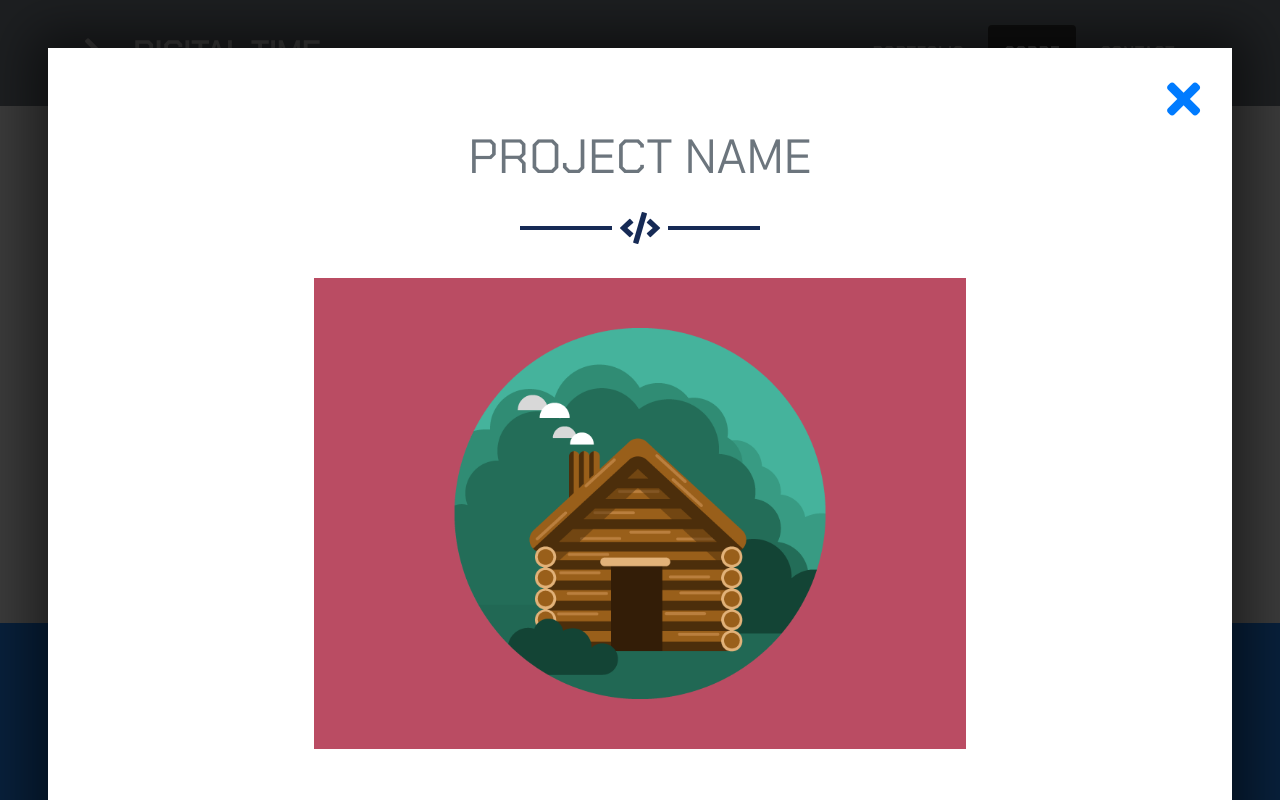
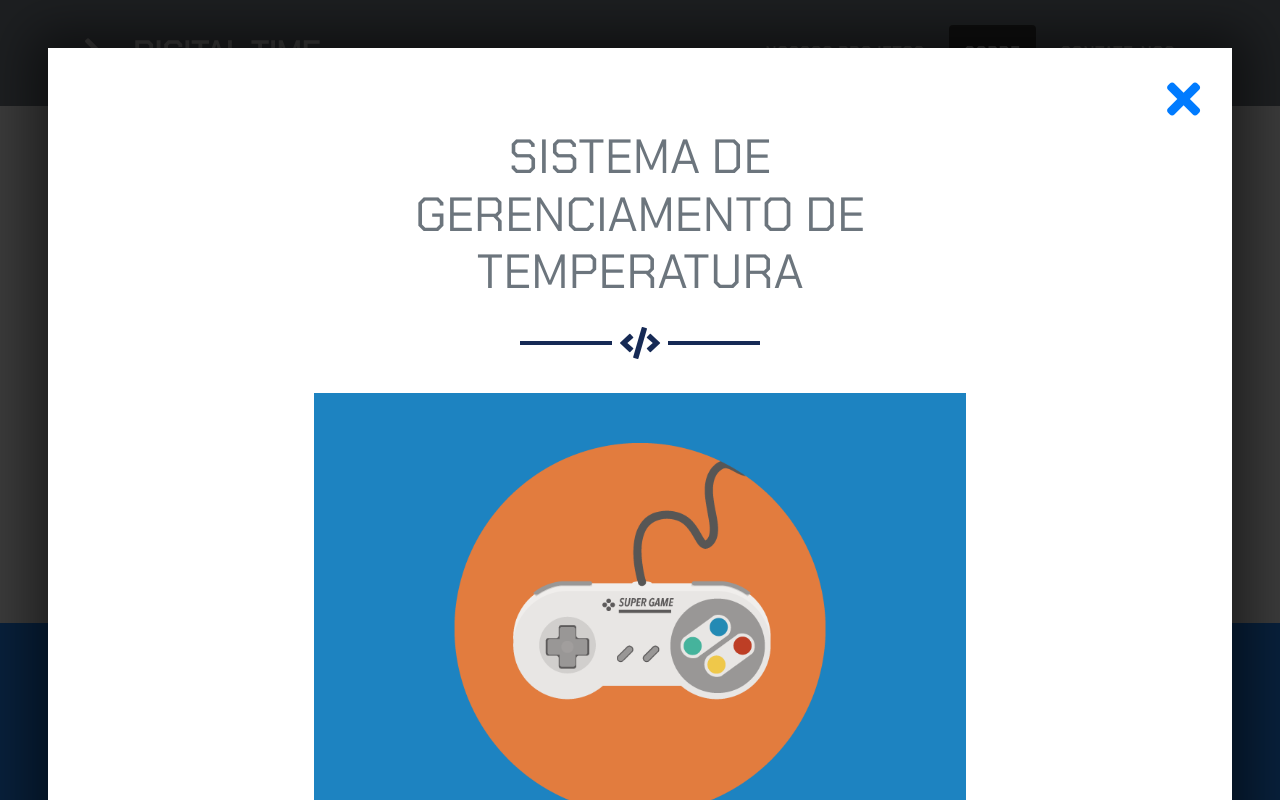
Before and after one commit to ZoeiroVader/Digital-Time, a website with bundled scripts: page Site Institucional/index.html in a window 1280 px wide. Both pictures are taken after a click on the link 260 px from the left and 1137 px from the top of the page. Shown: the part 737-1537 px from the top of the page. Built offline with nearby package versions, Linux system fonts and the light colour scheme; a web font is replaced by a local one.

Commit message:
Ajustes 1

```diff
--- a/Site Institucional/index.html
+++ b/Site Institucional/index.html
@@ -42,13 +42,13 @@
       <div class="collapse navbar-collapse" id="navbarResponsive">
         <ul class="navbar-nav ml-auto">
           <li class="nav-item mx-0 mx-lg-1">
-            <a class="nav-link py-3 px-0 px-lg-3 rounded js-scroll-trigger" href="#portfolio">Portfolio</a>
+            <a class="nav-link py-3 px-0 px-lg-3 rounded js-scroll-trigger" href="#portfolio">Nossos Projetos</a>
           </li>
           <li class="nav-item mx-0 mx-lg-1">
             <a class="nav-link py-3 px-0 px-lg-3 rounded js-scroll-trigger" href="#Sobre">Sobre</a>
           </li>
           <li class="nav-item mx-0 mx-lg-1">
-            <a class="nav-link py-3 px-0 px-lg-3 rounded nav-modal"href="#contact-modal-1">Contact</a>
+            <a class="nav-link py-3 px-0 px-lg-3 rounded nav-modal"href="#contact-modal-1">Contate-nos</a>
 
           </li>
         </ul>
@@ -69,7 +69,7 @@
   <!-- Portfolio Grid Section -->
   <section class="portfolio" id="portfolio">
     <div class="container">
-      <h2 class="text-center text-uppercase text-secondary mb-0">Portfolio</h2>
+      <h2 class="text-center text-uppercase text-secondary mb-0">Projetos</h2>
       <hr class="code-dark mb-5">
       <div class="row">
         <div class="col-md-6 col-lg-4">
@@ -79,7 +79,7 @@
                 <i class="fas fa-search-plus fa-3x"></i>
               </div>
             </div>
-            <img class="img-fluid" src="img/portfolio/cabin.png" alt="">
+            <img class="img-fluid" src="img/portfolio/game.png" alt="">
           </a>
         </div>
       </div>
@@ -121,7 +121,7 @@
               <i class="fas fa-eye fa-3x"></i><br>
               Visão
             </h1>
-            <p class="lead text-justify">Lorem ipsum dolor sit amet consectetur adipisicing elit. Molestias quod illum possimus, accusantium neque a laudantium magnam ratione laborum accusamus consectetur dolore quisquam. Quod expedita ut assumenda temporibus nemo ipsa.</p>
+            <p class="lead text-justify">Lorem ipsum dolor sit amet consectetur adipisicing elit. possimus, accusantium neque a laudantium magnam ratione laborum accusamus consectetur dolore quisquam. Quod expedita ut assumenda temporibus nemo ipsa.</p>
           </div>
           <div class="col-lg-3 ml-auto">
             <h1 class="text-center">
@@ -198,9 +198,9 @@
       <div class="container text-center">
         <div class="row">
           <div class="col-lg-8 mx-auto">
-            <h2 class="text-secondary text-uppercase mb-0">Project Name</h2>
+            <h2 class="text-secondary text-uppercase mb-0">Sistema de Gerenciamento de temperatura</h2>
             <hr class="code-dark mb-5">
-            <img class="img-fluid mb-5" src="img/portfolio/cabin.png" alt="">
+            <img class="img-fluid mb-5" src="img/portfolio/game.png" alt="">
             <p class="mb-5">Lorem ipsum dolor sit amet, consectetur adipisicing elit. Mollitia neque assumenda ipsam nihil, molestias magnam, recusandae quos quis inventore quisquam velit asperiores, vitae? Reprehenderit soluta, eos quod consequuntur itaque. Nam.</p>
             <a class="btn btn-primary btn-lg rounded-pill portfolio-modal-dismiss" href="#">
               <i class="fa fa-close"></i>
--- a/Site Institucional/package.json
+++ b/Site Institucional/package.json
@@ -1,11 +1,11 @@
 {
-    "title": "Freelancer",
+    "title": "Digital Time - Making softwares in your time...",
     "name": "startbootstrap-freelancer",
     "version": "5.0.3",
     "scripts": {
         "start": "gulp watch"
     },
-    "description": "A freelancer portfolio HTML theme for Bootstrap.",
+    "description": "Site Institucional da empresa Digital Time",
     "keywords": [
         "Empresa",
         "Digital",
@@ -17,7 +17,7 @@
     "author": "Guilherme Santos",
     "repository": {
         "type": "git",
-        "url": "https://github.com/BlackrockDigital/startbootstrap-freelancer.git"
+        "url": "https://github.com/ZoeiroVader/Digital-Time"
     },
     "dependencies": {
         "@fortawesome/fontawesome-free": "5.7.2",
```
